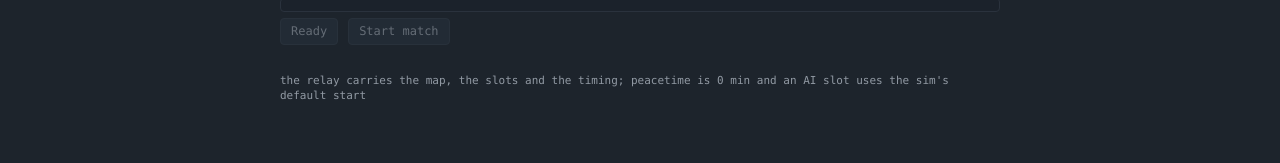
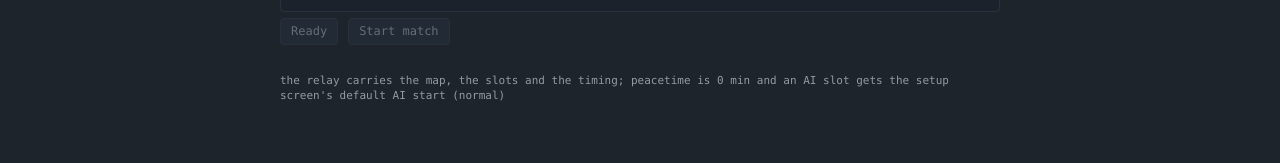
Before and after one commit to maximkone/kam-web, a website with bundled scripts: page apps/web/game.html in a window 1280 px wide. Shown: the part 418-581 px from the top of the page. Built offline with nearby package versions, Linux system fonts and the light colour scheme; no server answers.

Commit message:
Lobby: the panel's own line now names the AI start it really uses
game.html says "an AI slot gets the setup screen's default AI start (normal)", which is what MP_AI_START
passed to matchHooks does since 326a758; the old line ("the sim's default start") was true before that commit.

Proof (lead, 2026-10-18): reading the panel in the running app (127.0.0.1:8290, room zs2aplq8) shows
`start needs a player in hand 1 - wait for one to join, or set that slot to AI (the host picks the slots)` and
the corrected footer line; `npx tsc --noEmit` -> no output.

```diff
--- a/apps/web/game.html
+++ b/apps/web/game.html
@@ -154,7 +154,7 @@ canvas { display: block; width: 100vw; height: 100vh; }
       <button class="mpbtn" id="mpstart" disabled>Start match</button>
     </div>
     <div id="mpstatus"></div>
-    <div class="mpdim">the relay carries the map, the slots and the timing; peacetime is 0 min and an AI slot uses the sim's default start</div>
+    <div class="mpdim">the relay carries the map, the slots and the timing; peacetime is 0 min and an AI slot gets the setup screen's default AI start (normal)</div>
   </div>
 </div>
 
```
